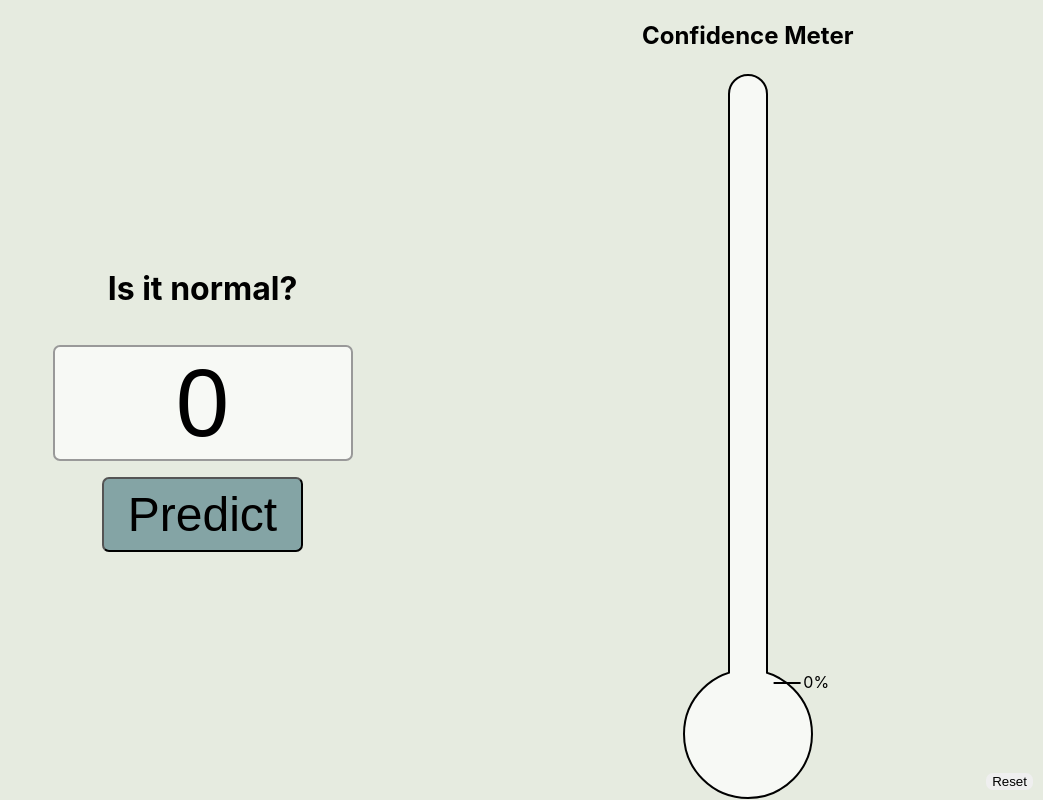
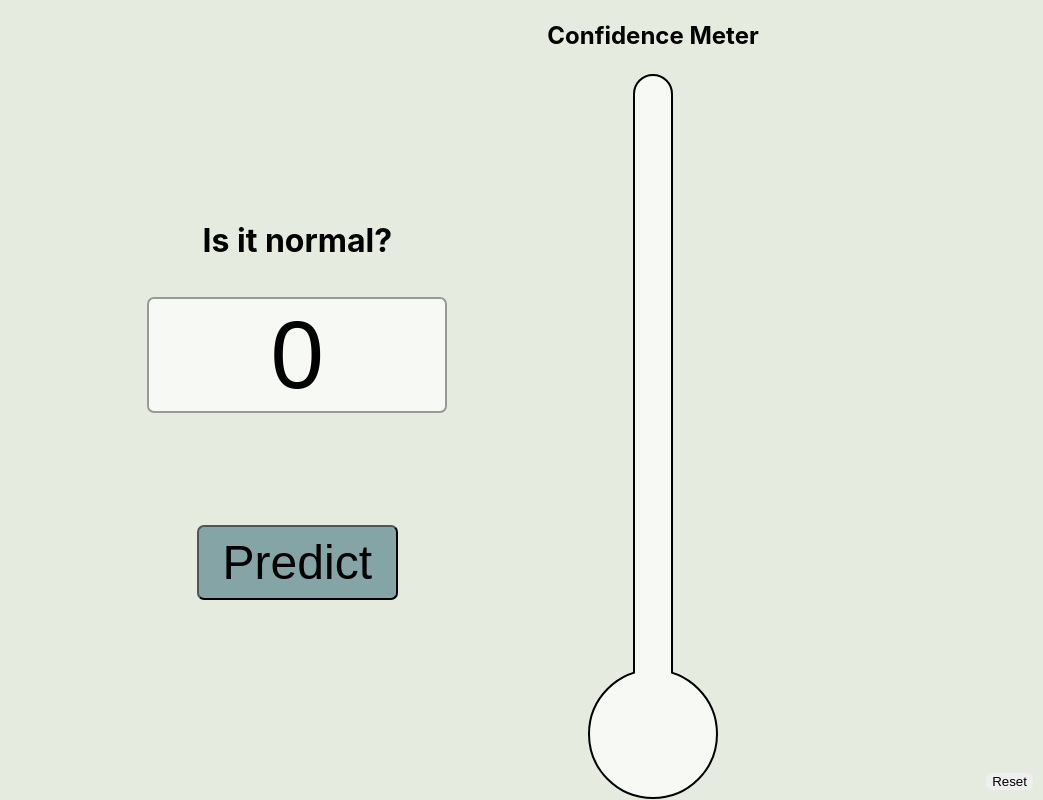
Before and after one commit to jlmcd/hackathon-anomoly-detection-fe, a React (Create React App) app: page / in a window 1280 px wide. Shown: the whole page, without its empty margins (237-1280 px from the left). Built offline with nearby package versions, Linux system fonts and the light colour scheme; the HTML template or start-up script is replaced by a standard one.

Commit message:
style changes

```diff
--- a/src/App.js
+++ b/src/App.js
@@ -45,27 +45,33 @@ const App = () => {
     };
   };
 
-  const calculateResultColor = (includeTransparancy) => {
+  const calculateResultColor = (includeTransparancy, includeTextColor) => {
     if (!results.prediction) return null;
     let backgroundColor = COLORS[results.prediction];
     if (includeTransparancy) backgroundColor += '08';
-    return { backgroundColor };
+    const color = includeTextColor && results.prediction === 'GREEN' ? 'white' : ''
+    return { backgroundColor, color };
   };
 
-  const determineHeaderText = () => {
+  const determineHeaderConfidence = () => {
     if (!results.prediction || !results.confidence) return 'Is it normal?';
-    let header = 'We are fairly confident that the status is';
-    if (results.confidence > .80) header = 'We are very confident that the status is';
-    if (results.confidence < .20) header = 'There is a slight chance that the status is';
-    if (results.prediction === 'RED') header += ' abnormal.';
-    if (results.prediction === 'GREEN') header += ' normal.';
+    let header = 'We are fairly confident that this volume is';
+    if (results.confidence > .80) header = 'We are very confident that this volume is';
+    if (results.confidence < .20) header = 'There is a slight chance that this volume is';
     return header;
   };
 
+  const determineHeaderPrediction = () => {
+    if (!results.prediction || !results.confidence) return null;
+    if (results.prediction === 'RED') return ' abnormal.';
+    if (results.prediction === 'GREEN') return ' normal.';
+  }
+
   return (
     <div className="anomoly-detection-fe" style={calculateResultColor(true)}>
+      <div className="content">
         <div className="form">
-        <h1>{determineHeaderText()}</h1>
+          <h1>{determineHeaderConfidence()} <span style={calculateResultColor(false, true)}>{determineHeaderPrediction()}</span></h1>
           <input onChange={onValueChange} type="number" value={inputValue} />
           <button
             className="predict-button"
@@ -82,7 +88,7 @@ const App = () => {
               className="thermometer__confidence-measurement"
               style={calculateConfidenceStyle()}
             >
-            <div className="thermometer__confidence-label">{Math.round(results?.confidence * 100)}%</div>
+              { results.confidence && <div className="thermometer__confidence-label">{Math.round(results?.confidence * 100)}%</div> }
             </div>
           </div>
           <div className="thermometer__bulb" style={calculateResultColor()} />
@@ -91,6 +97,7 @@ const App = () => {
           Reset
         </button>
       </div>
+    </div>
   );
 };
 
--- a/src/app.css
+++ b/src/app.css
@@ -1,9 +1,14 @@
 .anomoly-detection-fe {
   height: 100vh;
   display: flex;
+  justify-content: center;
+  align-items: center;
+  transition: 1s;
+}
+.content {
+  display: flex;
   justify-content: space-evenly;
   align-items: center;
-  transition: 1s;
 }
 .form {
   display: flex;
@@ -33,6 +38,7 @@ button {
   transition: .2s;
   padding: .5rem 1.5rem;
   border-color: black;
+  margin-top: 6rem;
 }
 .predict-button:hover {
   border-color: #15616D;
@@ -108,13 +114,13 @@ input[type=number]::-webkit-outer-spin-button {
 }
 .thermometer__confidence-label {
   position: relative;
-  left: 70px;
+  right: 60px;
 }
 .thermometer__confidence-label::after {
   content: '';
   position: absolute;
-  left: -30px;
+  right: -40px;
   top: 50%;
-  width: 25px;
+  width: 30px;
   border: 1px solid black;
 }
```
Lines whose indentation alone changed are shown as unchanged.
